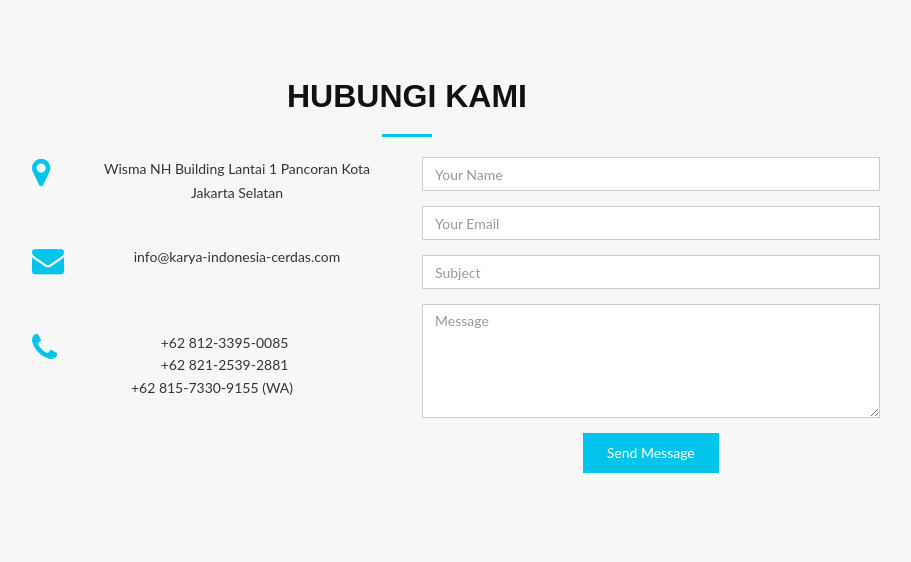
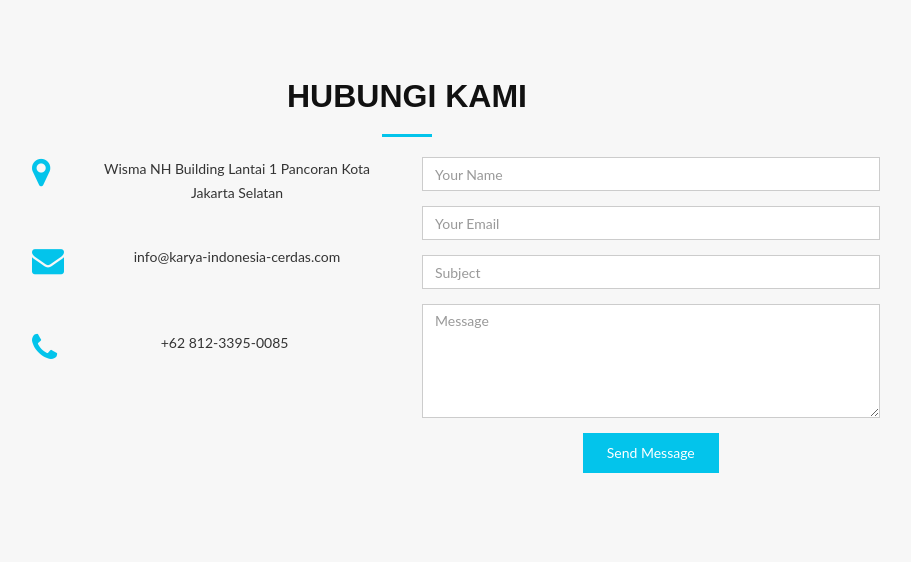
Before and after one commit to karyaindonesiacerdas/kic, a PHP site: page / in a window 1280 px wide. Shown: the part 2097-2659 px from the top of the page, without its empty margins (233-1144 px from the left). Run offline with PHP 8.4, Linux system fonts and the light colour scheme.

Commit message:
hide kontak

```diff
--- a/home/contact.php
+++ b/home/contact.php
@@ -25,10 +25,10 @@
                      <div>
                          <i class="fa fa-phone"></i>
                          <span>+62 812-3395-0085</span>
-                         <br>
+                         <!-- <br>
                          <span>+62 821-2539-2881</span>
                          <br>
-                         <span>+62 815-7330-9155 (WA)</span>
+                         <span>+62 815-7330-9155 (WA)</span> -->
                      </div>
 
                  </div>
--- a/hubungi-kami.php
+++ b/hubungi-kami.php
@@ -32,10 +32,10 @@
                         <div>
                             <i class="fa fa-phone"></i>
                             <span>+62 812-3395-0085</span>
-                            <br>
+                            <!-- <br>
                             <span>+62 821-2539-2881</span>
                             <br>
-                            <span>+62 815-7330-9155 (WA)</span>
+                            <span>+62 815-7330-9155 (WA)</span> -->
                         </div>
 
                     </div>
```
